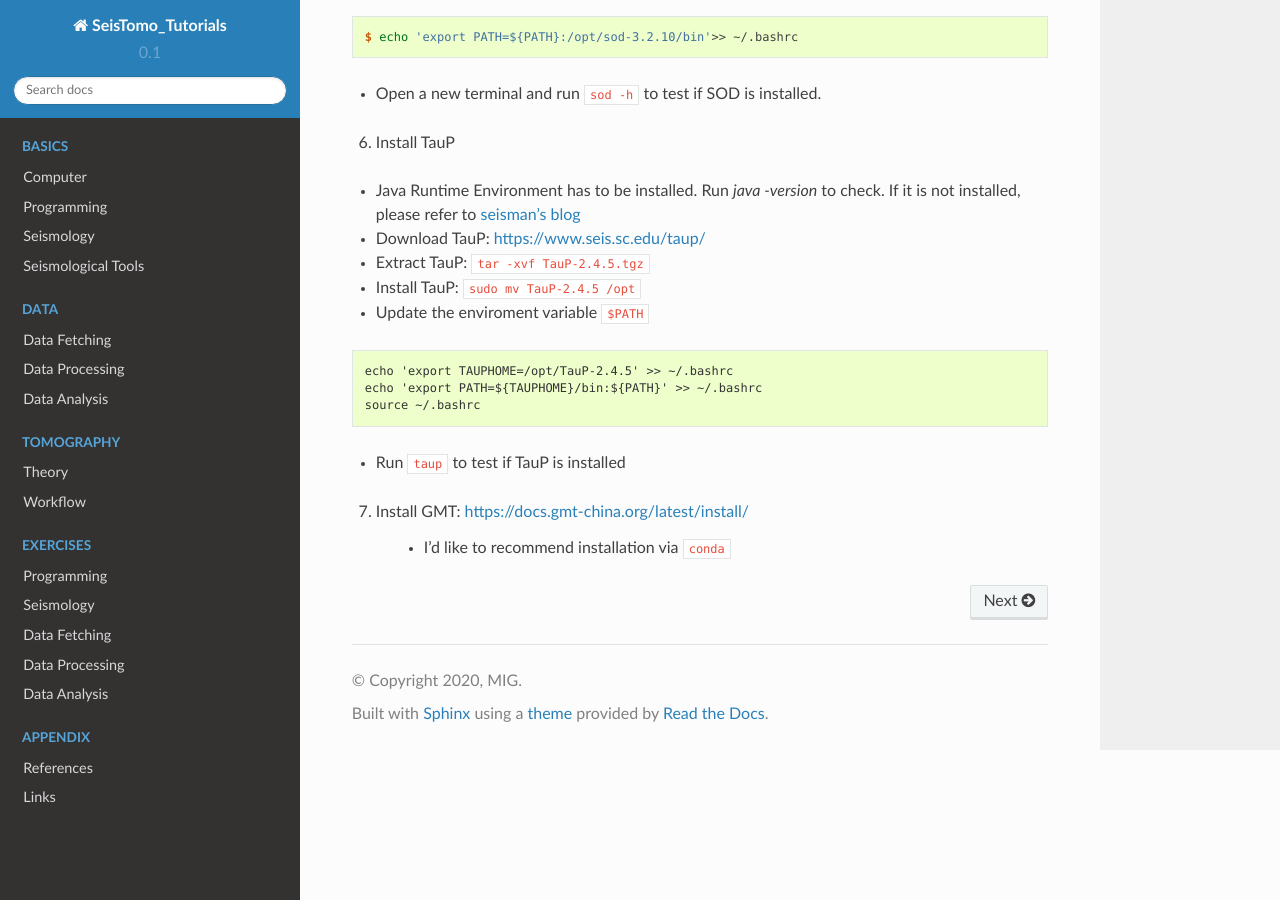
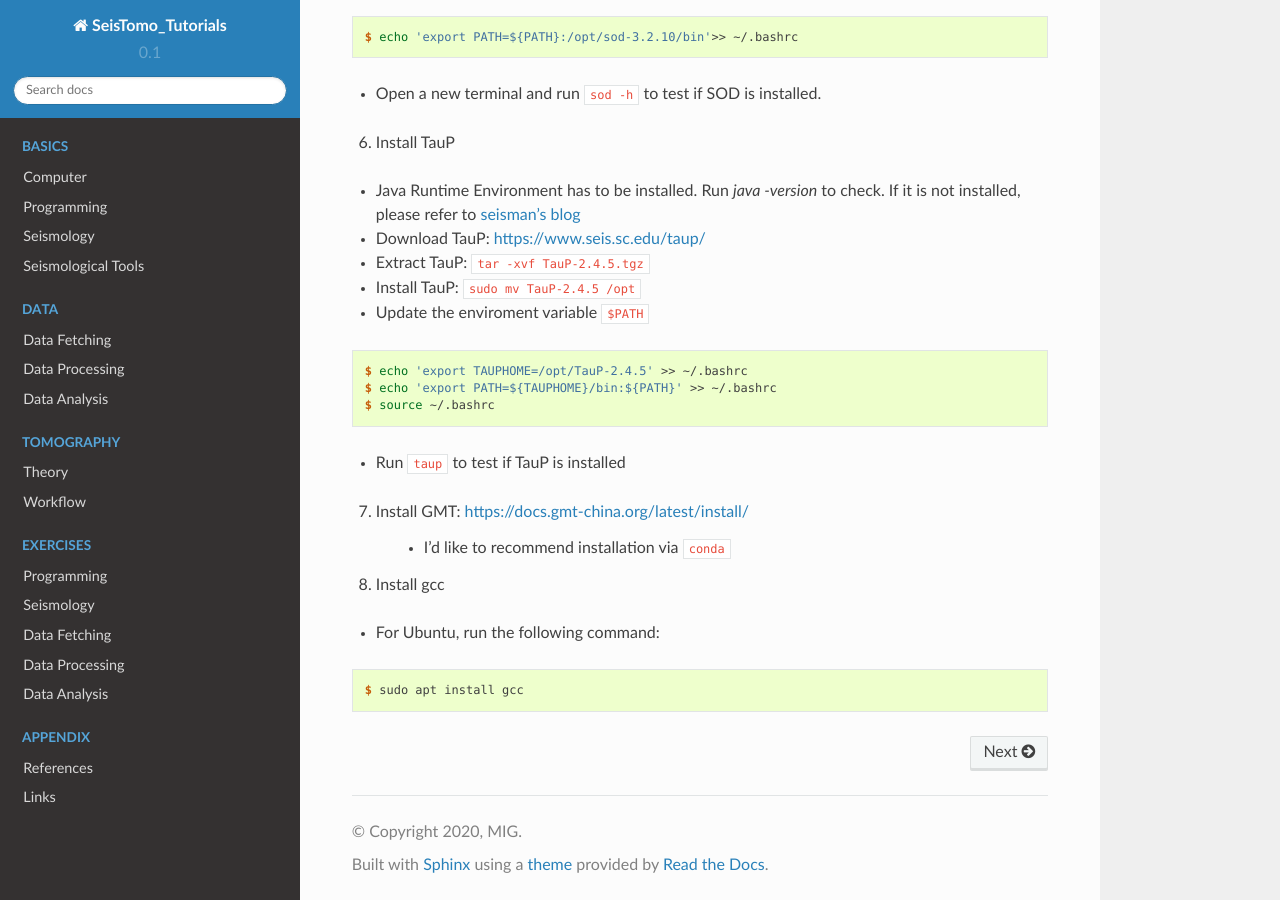
Before and after one commit to MIGG-NTU/SeisTomo_Tutorials, a Sphinx documentation site: the page built from source/index.rst, in a window 1280 px wide and 900 px high, scrolled down 2542 px. Built offline with Sphinx 7.4.7 and the Read the Docs theme 2.0.0, drawn with Linux system fonts in a browser that asks for light colours.

Commit message:
Update index.rst (#45)

```diff
--- a/source/index.rst
+++ b/source/index.rst
@@ -138,9 +138,9 @@ In order to follow the toturials, you have to install the following terms in you
 
 .. code-block:: console
 
-   echo 'export TAUPHOME=/opt/TauP-2.4.5' >> ~/.bashrc
-   echo 'export PATH=${TAUPHOME}/bin:${PATH}' >> ~/.bashrc
-   source ~/.bashrc
+   $ echo 'export TAUPHOME=/opt/TauP-2.4.5' >> ~/.bashrc
+   $ echo 'export PATH=${TAUPHOME}/bin:${PATH}' >> ~/.bashrc
+   $ source ~/.bashrc
 
 - Run ``taup`` to test if TauP is installed
 
@@ -148,6 +148,13 @@ In order to follow the toturials, you have to install the following terms in you
 7. Install GMT: https://docs.gmt-china.org/latest/install/
 
     - I'd like to recommend installation via ``conda``
+
+8. Install gcc
+
+- For Ubuntu, run the following command:
+.. code-block:: console
+
+   $ sudo apt install gcc
 
 
 .. toctree::
```
